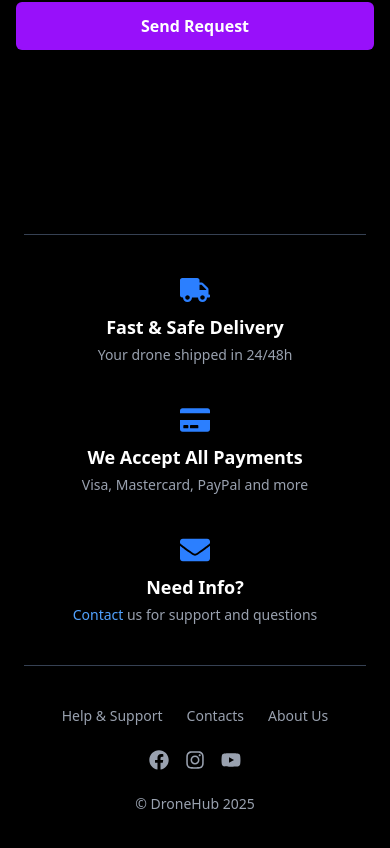
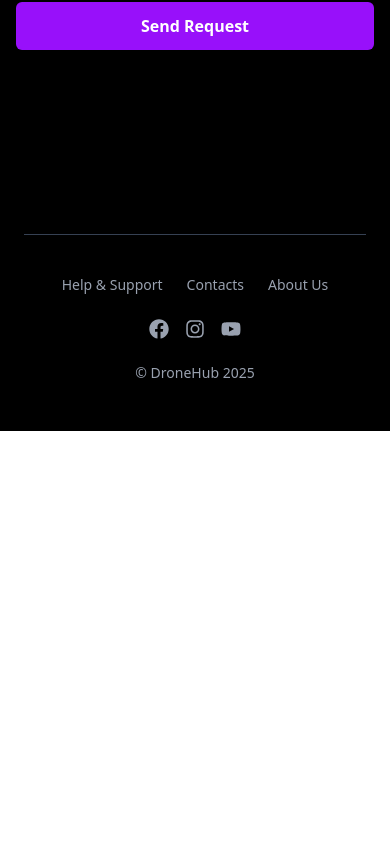
Before and after one commit to DanieleGuicciardi/DroneHub, a React (Vite) app in the folder ReactCode/: page /products/customrequest in a window 390 px wide. Shown: the part 888-1736 px from the top of the page. After the commit the page ends 1319 px from the top, so only its background shows below. Built offline with nearby package versions, Linux system fonts and the light colour scheme.

Commit message:
better responsive for footer

```diff
--- a/ReactCode/src/components/Footer.jsx
+++ b/ReactCode/src/components/Footer.jsx
@@ -3,8 +3,11 @@ import { Link } from 'react-router-dom'
 
 const Footer = () => {
   return (
-    <footer className="bg-black text-white px-6 py-12 ">
+    <footer className="bg-black text-white px-6 py-12">
+      <div className="hidden md:block">
+
         <div className="my-10 border-t border-gray-700"></div> {/* br */}
+
         <div className="max-w-7xl mx-auto grid grid-cols-1 md:grid-cols-3 gap-10 text-center">
           <div className="flex flex-col items-center">
             <FaTruck className="text-3xl mb-2 text-blue-500" />
@@ -21,14 +24,16 @@ const Footer = () => {
           <div className="flex flex-col items-center">
             <FaEnvelope className="text-3xl mb-2 text-blue-500" />
             <h3 className="font-semibold text-lg">Need Info?</h3>
-          <p className="text-gray-400 text-sm mt-1"><Link to="/contacts" className="text-blue-400 hover:text-white transition">Contact</Link> us for support and questions</p>
+            <p className="text-gray-400 text-sm mt-1">
+              <Link to="/contacts" className="text-blue-400 hover:text-white transition">Contact</Link> us for support and questions
+            </p>
+          </div>
         </div>
       </div>
 
       <div className="my-10 border-t border-gray-700"></div> {/* br */}
 
       <div className="max-w-7xl mx-auto flex flex-col md:flex-row md:items-center justify-between gap-6 text-sm text-gray-400 text-center md:text-left">
-
         <div className="flex flex-wrap gap-6 justify-center md:justify-start w-full md:w-1/3">
           <Link to="/help&support" className="hover:text-white transition">Help & Support</Link>
           <Link to="/contacts" className="hover:text-white transition">Contacts</Link>
@@ -44,7 +49,6 @@ const Footer = () => {
         <div className="w-full md:w-1/3 text-center md:text-right">
           © DroneHub 2025
         </div>
-
       </div>
     </footer>
   );
```
Lines whose indentation alone changed are shown as unchanged.
